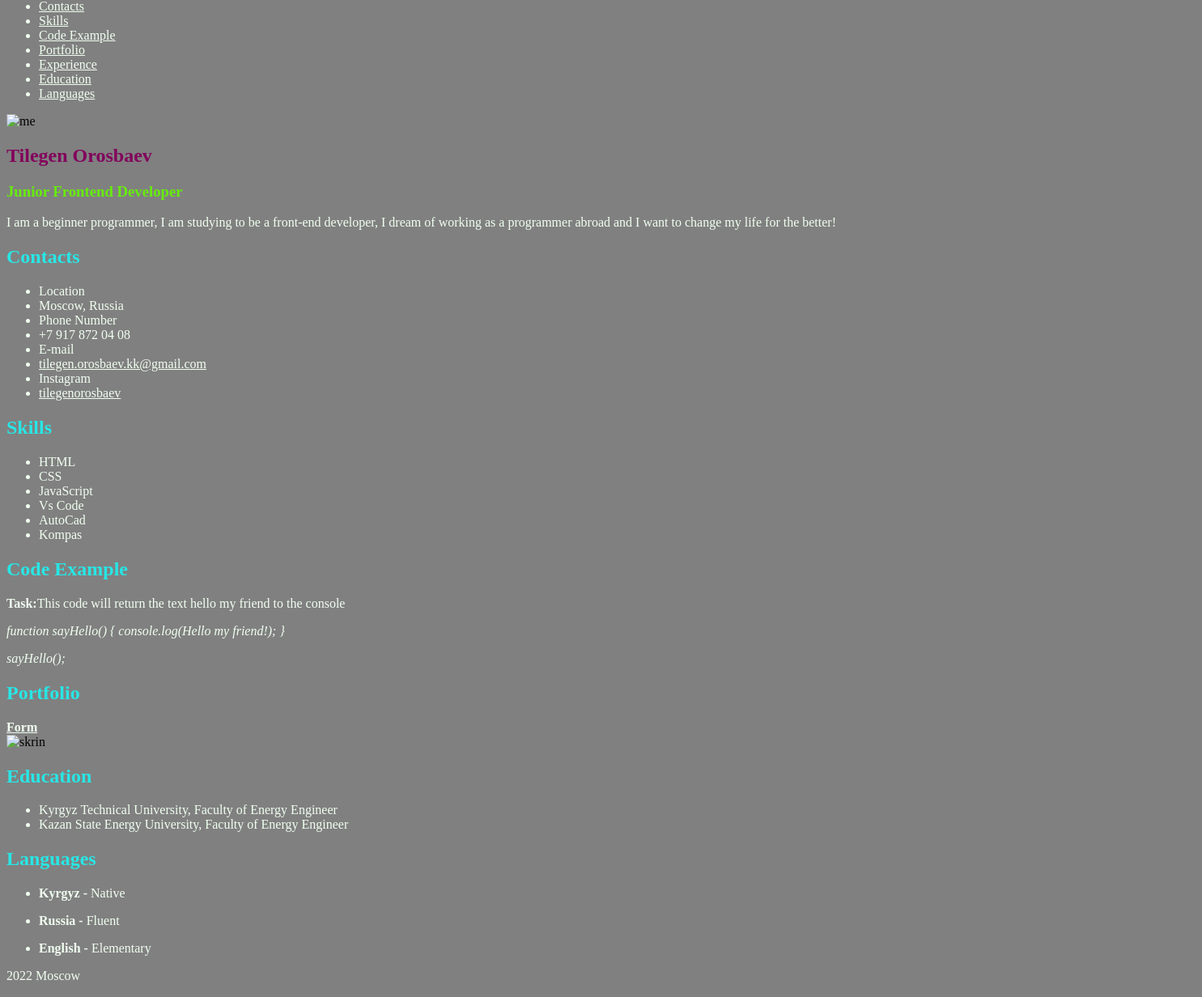
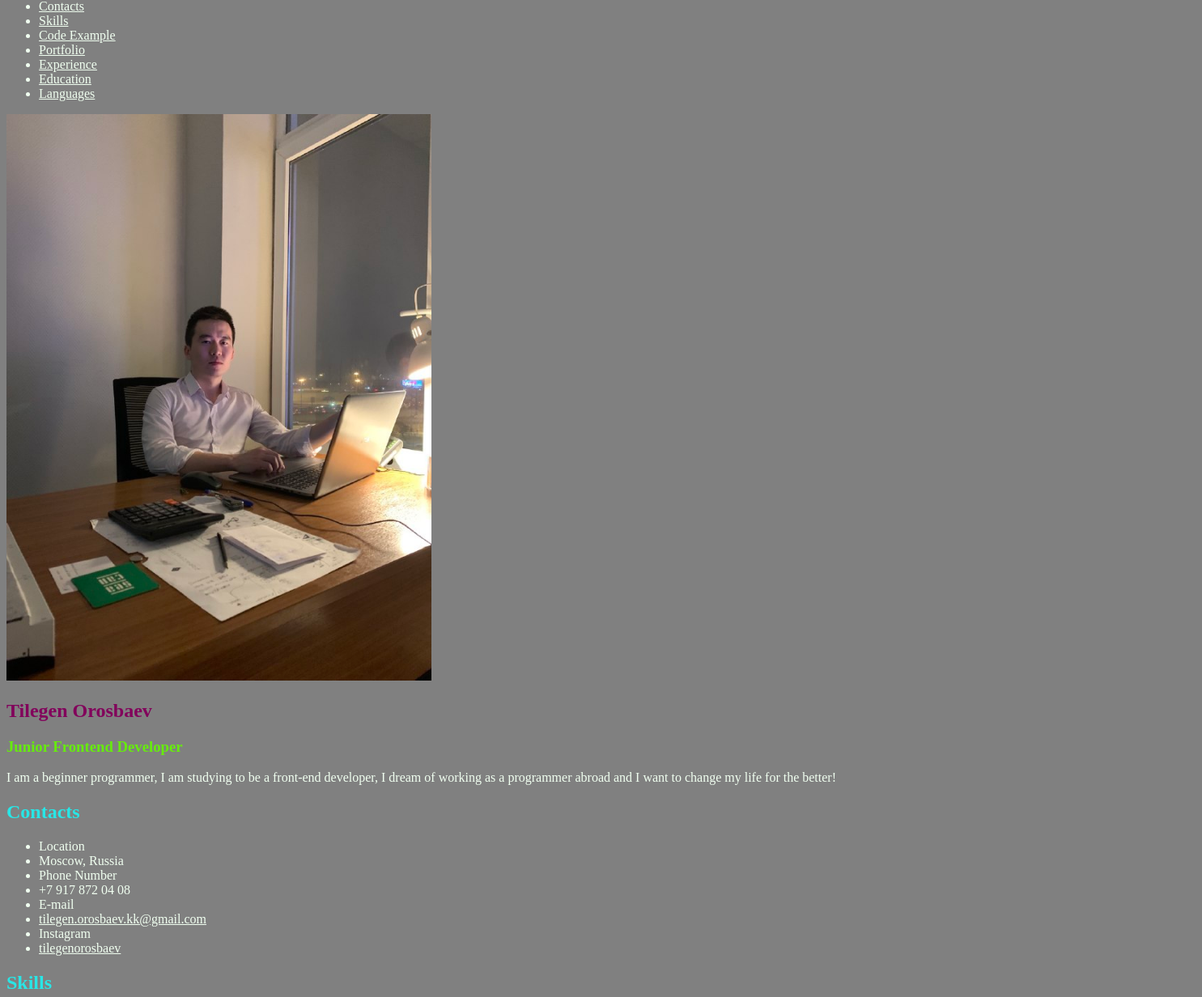
Before and after one commit to Orosbaev/Orosbaev.github.io, a plain HTML site: page index.html in a window 1280 px wide. Shown: the part 68-1300 px from the top of the page at 81% size, 1485 px wide, since content can reach past the window. Drawn offline with Linux system fonts and the light colour scheme; a script that the page names is missing.

Commit message:
add foto

```diff
--- a/index.html
+++ b/index.html
@@ -40,7 +40,7 @@
 </div>
 <div class="main">
     <main>
-        <img class="me" src="30b68344-b180-409d-ab7b-6018e365ca81.jpg" alt="me">
+        <img class="me" src="/img/30b68344-b180-409d-ab7b-6018e365ca81.jpg" alt="me">
         <h2 class="one">Tilegen Orosbaev</h2>
         <h3>Junior Frontend Developer</h3>
         <p>I am a beginner programmer, I am studying to be a front-end developer,
@@ -74,7 +74,7 @@
         <section id="portfolio"><h2>Portfolio</h2></section>
         <a href="file:///C:/Users/orosbaev/Desktop/%D0%9E%D1%80%D0%BE%D1%81%D0%B1%D0%B0%D0%B5%D0%B2%20%D0%A2%D0%B8%D0%BB%D0%B5%D0%B3%D0%B5%D0%BD/%D0%A3%D1%87%D0%B5%D0%B1%D0%B0/my-site/FRONTEND/%D0%A4%D0%BE%D1%80%D0%BC%D1%8B.html"><strong>Form</strong></a>
         <br>
-        <img src="Снимок.PNG" alt="skrin">
+        <img src="/img/Снимок.PNG" alt="skrin">
         <section id="education"><h2>Education</h2></section>
         <ul>
             <li>Kyrgyz Technical University, Faculty of Energy Engineer </li>
```
